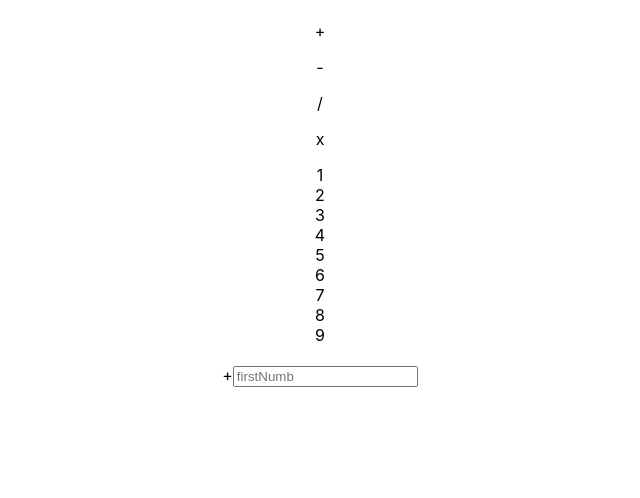
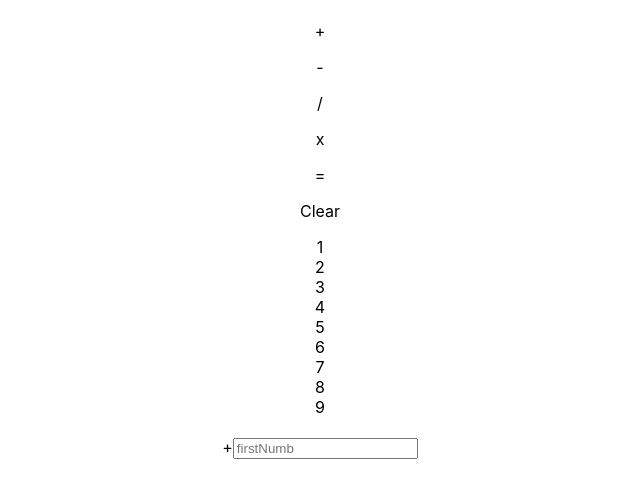
Before and after one commit to jakedoren/react-calculator, a React (Create React App) app: page / in a window 1280 px wide. Shown: the top 498 px of the page, without its empty margins (320-960 px from the left). Built offline with nearby package versions, Linux system fonts and the light colour scheme.

Commit message:
clear and operand fix

```diff
--- a/src/components/Calculator.js
+++ b/src/components/Calculator.js
@@ -7,25 +7,25 @@ const Calculator = () => {
         firstNumber: '',
         secondNumber: ''
     })
-    const [firstNum, setFirstNum] = useState()
-    const [secondNum, setSecondNum] = useState()
+    const [onSecondNumber, setOnSecondNumber] = useState(false)
+    const [operatorRequested, setOperatorRequested] = useState()
 
-    // const handleChange = (e) => {
-    //     if(numbersUsed.firstNumber == '') {
-    //         setNumbersUsed({
-    //             firstNumber: e.target.value
-    //         })
-    //     }
-    //     if(numbersUsed != '') {
-    //         setNumbersUsed({
-    //             ...numbersUsed, secondNumber : e.target.value
-    //         })
-    //     }
+    const handleChange = (e) => {
+        // if(numbersUsed.firstNumber == '') {
+        //     setNumbersUsed({
+        //         firstNumber: e.target.value
+        //     })
+        // }
+        // if(numbersUsed != '') {
+        //     setNumbersUsed({
+        //         ...numbersUsed, secondNumber : e.target.value
+        //     })
+        // }
 
-    //     setNumbersUsed({
-    //         ...numbersUsed, [e.target.name] : e.target.value
-    //     })
-    // }
+        setNumbersUsed({
+            ...numbersUsed, [e.target.name] : e.target.value
+        })
+    }
 
     const handleOperator = (e) => {
         e.preventDefault()
@@ -33,38 +33,79 @@ const Calculator = () => {
         const num2 = parseInt(numbersUsed.secondNumber)
         const origin = e.target.getAttribute("name")
 
-        if(numbersUsed.firstNumber == '') {
-            console.log(e.target)
-            setNumbersUsed({
-                firstNumber: e.target.value
-            })
-        } else if (numbersUsed.firstNumber !== '' && numbersUsed.secondNumber == '') {
-            setNumbersUsed({
-                ...numbersUsed, secondNumber: e.target.value
-            })
-        } else {
-            setNumbersUsed({
-                ...numbersUsed, secondNumber: e.target.value
-            })
+        setOperatorRequested(origin)
+
+        if(numbersUsed.firstNumber !== '') {
+            setOnSecondNumber(true)
         }
 
-        if(origin === "add") {
+        // if(numbersUsed.firstNumber !== '') {
+        //     setNumbersUsed({
+        //         ...numbersUsed, secondNumber : document.getElementById("numb").value
+        //     })
+        // }
+
+        // if(numbersUsed.firstNumber == '') {
+        //     console.log(e.target)
+        //     setNumbersUsed({
+        //         firstNumber: e.target.value
+        //     })
+        // } else if (numbersUsed.firstNumber !== '' && numbersUsed.secondNumber == '') {
+        //     setNumbersUsed({
+        //         ...numbersUsed, secondNumber: e.target.value
+        //     })
+        // } else {
+        //     setNumbersUsed({
+        //         ...numbersUsed, secondNumber: e.target.value
+        //     })
+        // }
+
+        // if(origin === "add") {
+        //     const sum = addNum(num1, num2)
+        //     console.log(num1, num2)
+        //     setTotal(sum)
+        // }
+        // if(origin === "subtract") {
+        //     const total = subtractNum(num1, num2)
+        //     setTotal(total)
+        // }
+        // if(origin === "divide") {
+        //     const total = divideNum(num1, num2)
+        //     setTotal(total)
+        // }
+        // if(origin === "multiply") {
+        //     const total = multiplyNum(num1, num2)
+        //     setTotal(total)
+        // }
+    }
+
+    const equalsOperator = (e) => {
+        e.preventDefault()
+        const num1 = parseInt(numbersUsed.firstNumber)
+        const num2 = parseInt(numbersUsed.secondNumber)
+        if(operatorRequested === "add") {
             const sum = addNum(num1, num2)
             console.log(num1, num2)
             setTotal(sum)
         }
-        if(origin === "subtract") {
+        if(operatorRequested === "subtract") {
             const total = subtractNum(num1, num2)
             setTotal(total)
         }
-        if(origin === "divide") {
+        if(operatorRequested === "divide") {
             const total = divideNum(num1, num2)
             setTotal(total)
         }
-        if(origin === "multiply") {
+        if(operatorRequested === "multiply") {
             const total = multiplyNum(num1, num2)
             setTotal(total)
         }
+    }
+
+    const handleClear = () => {
+        setTotal('')
+        setNumbersUsed({ firstNumber: '', secondNumber: '' })
+        setOnSecondNumber(false)
     }
 
     return (
@@ -74,6 +115,8 @@ const Calculator = () => {
             <p onClick={(e) => handleOperator(e)} name="subtract" >-</p>
             <p onClick={(e) => handleOperator(e)} name="divide" >/</p>
             <p onClick={(e) => handleOperator(e)} name="multiply" >x</p>
+            <p onClick={(e) => equalsOperator(e)} >=</p>
+            <p onClick={e => handleClear(e)} >Clear</p>
             <span>1</span>
             <br></br>
             <span>2</span>
@@ -96,8 +139,7 @@ const Calculator = () => {
             {numbersUsed.firstNumber}
             <span>+</span>
             {numbersUsed.secondNumber}
-            <input onClick={(e) => handleOperator(e)} name="firstNumber" placeholder="firstNumb"  ></input>
-            {/* <input onChange={(e) => handleChange(e)} name="secondNumber" placeholder="secondNumb" value={numbersUsed.secondNumber} ></input> */}
+            <input onChange={(e) => handleChange(e)} name={onSecondNumber ? "secondNumber" : "firstNumber"} placeholder="firstNumb" value={onSecondNumber ? numbersUsed.secondNumber : numbersUsed.firstNumber}></input>
         </form>
     )
 }
```
